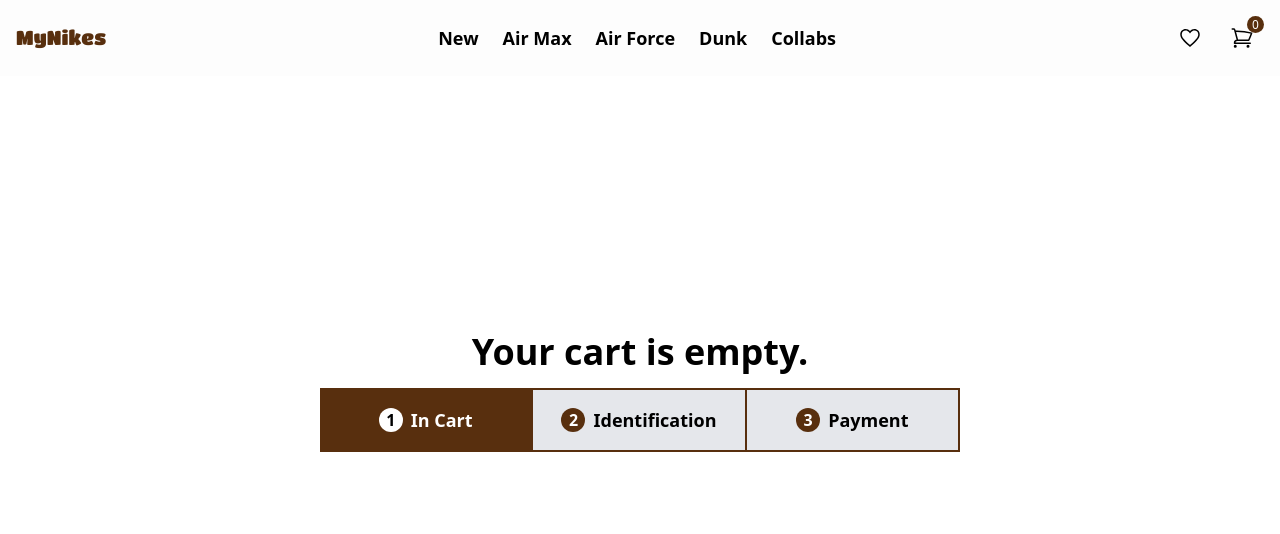
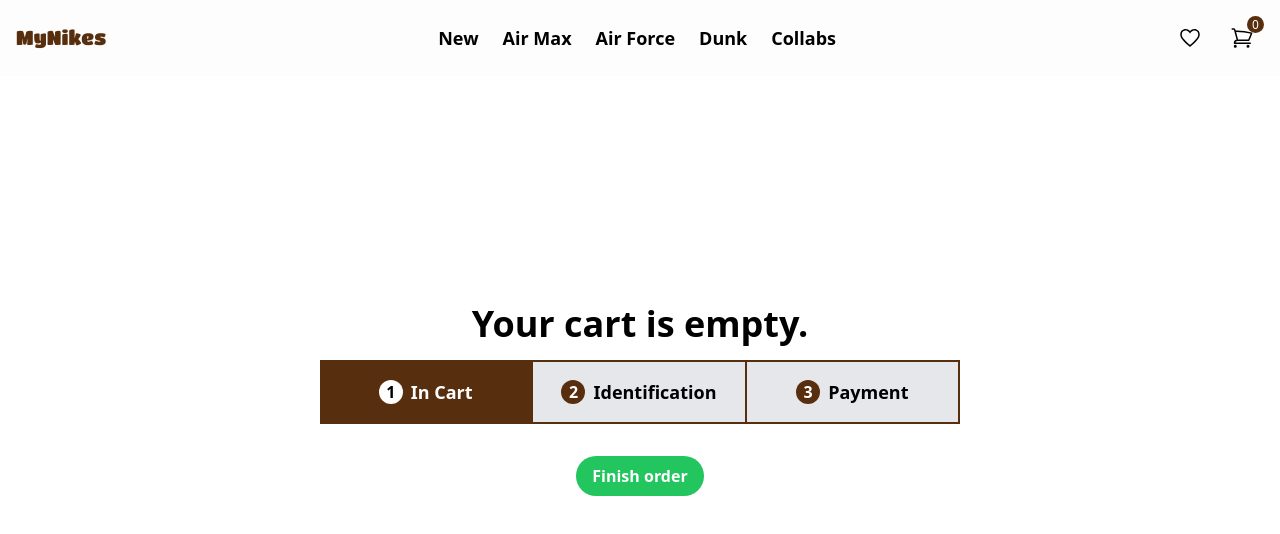
Before and after one commit to lucaspatraodev/my-nikes, a React (Vite) app: page /cart in a window 1280 px wide. Shown: the top 534 px of the page. Built offline with nearby package versions, Linux system fonts and the light colour scheme.

Commit message:
feat: added Order creation logic code

```diff
--- a/src/components/Cart/CartContext.jsx
+++ b/src/components/Cart/CartContext.jsx
@@ -1,15 +1,25 @@
 import { createContext, useState } from "react";
+import { addDoc, collection } from "firebase/firestore";
+import { db } from "../ItemCollection.jsx";
 
 export const CartContext = createContext(undefined);
 
 export const CartProvider = ({ children }) => {
   const [orderStage, setOrderStage] = useState(1);
   const [order, setOrder] = useState(undefined);
+  const [orderID, setOrderID] = useState(null);
+  const ordersCollection = collection(db, "orders");
 
-  const createNewOrder = () => {
+  const [buyerData, setBuyerData] = useState({
+    name: "Lucas de Castro",
+    phone: "(11) 99999-9999",
+    email: "lucasdecastropatrao@gmail.com",
+  });
+
+  const sendOrder = () => {
     let items = cartItems;
 
-    let newOrder = {
+    const order = {
       buyer: {
         name: buyerData.name,
         phone: buyerData.phone,
@@ -18,15 +28,26 @@ export const CartProvider = ({ children }) => {
       items: items,
       total: items.reduce((acc, item) => acc + item.price * item.quantity, 0),
     };
-    console.log(newOrder);
-    setOrder(newOrder);
+    addDoc(ordersCollection, order).then(({ id }) => setOrderID(id));
+    console.log(orderID);
   };
 
-  const [buyerData, setBuyerData] = useState({
-    name: "Lucas de Castro",
-    phone: "(11) 99999-9999",
-    email: "lucasdecastropatrao@gmail.com",
-  });
+  // const createNewOrder = () => {
+  //   const ordersCollection = collection(db, "orders");
+
+  //   let items = cartItems;
+
+  //   let newOrder = {
+  //     buyer: {
+  //       name: buyerData.name,
+  //       phone: buyerData.phone,
+  //       email: buyerData.email,
+  //     },
+  //     items: [items],
+  //   };
+  //   console.log(newOrder);
+  //   setOrder(newOrder);
+  // };
 
   const [cartItems, setCartItems] = useState([]);
   const [cartItemsQuantity, setCartItemsQuantity] = useState(0);
@@ -75,7 +96,7 @@ export const CartProvider = ({ children }) => {
         setOrderStage,
         order,
         setOrder,
-        createNewOrder,
+        sendOrder,
         buyerData,
         setBuyerData,
         addItemToCart,
--- a/src/components/Cart/CartView/CartView.jsx
+++ b/src/components/Cart/CartView/CartView.jsx
@@ -4,6 +4,7 @@ import CartItem from "../CartItem";
 import OrderProgressBar from "./OrderProgressBar";
 
 export default function CartView() {
+  const sendOrder = useContext(CartContext).sendOrder;
   const cartItems = useContext(CartContext).cartItems;
   // const setOrderStage = useContext(CartContext).setOrderStage;
   const orderStage = useContext(CartContext).orderStage;
@@ -19,6 +20,14 @@ export default function CartView() {
           return <CartItem key={item.id} item={item} />;
         })}
       </div>
+      <button
+        onClick={() => {
+          sendOrder();
+        }}
+        className="bg-green-500 hover:bg-green-700 text-white font-bold py-2 px-4 rounded-full"
+      >
+        Finish order
+      </button>
     </section>
   );
 }
--- a/src/components/ItemCollection.jsx
+++ b/src/components/ItemCollection.jsx
@@ -1,7 +1,7 @@
 import { initializeApp } from "firebase/app";
 import { getFirestore } from "firebase/firestore";
 
-const firebaseConfig = {
+export const firebaseConfig = {
   apiKey: "AIzaSyDNQ5y5Et6c8QepoARB1DuF49WhNhwF7to",
   authDomain: "my-nikes-db.firebaseapp.com",
   projectId: "my-nikes-db",
--- a/src/components/ItemList/ItemListContainer.jsx
+++ b/src/components/ItemList/ItemListContainer.jsx
@@ -19,10 +19,8 @@ export default function ItemListContainer() {
           console.log("if");
           const querySnapshot = await getDocs(q);
           const itemsData = querySnapshot.docs.map((doc) => doc.data());
-          console.log(itemsData);
           setItems(itemsData);
         } else {
-          console.log("else");
           const querySnapshot = await getDocs(collectionRef);
           const itemsData = querySnapshot.docs.map((doc) => doc.data());
           setItems(itemsData);
--- /dev/null
+++ b/src/components/orderCollection.jsx
@@ -0,0 +1,11 @@
+export const sendOrder = (buyer, items, total) => {
+  const db = getFirestore(app);
+  const ordersCollection = collection(db, "orders");
+
+  const order = {
+    buyer: { name: buyer.name, phone: buyer.phone, email: buyer.email },
+    items: [items],
+    total: total,
+  };
+  addDoc(ordersCollection, order).then(({ id }) => setOrderID(id));
+};
```
